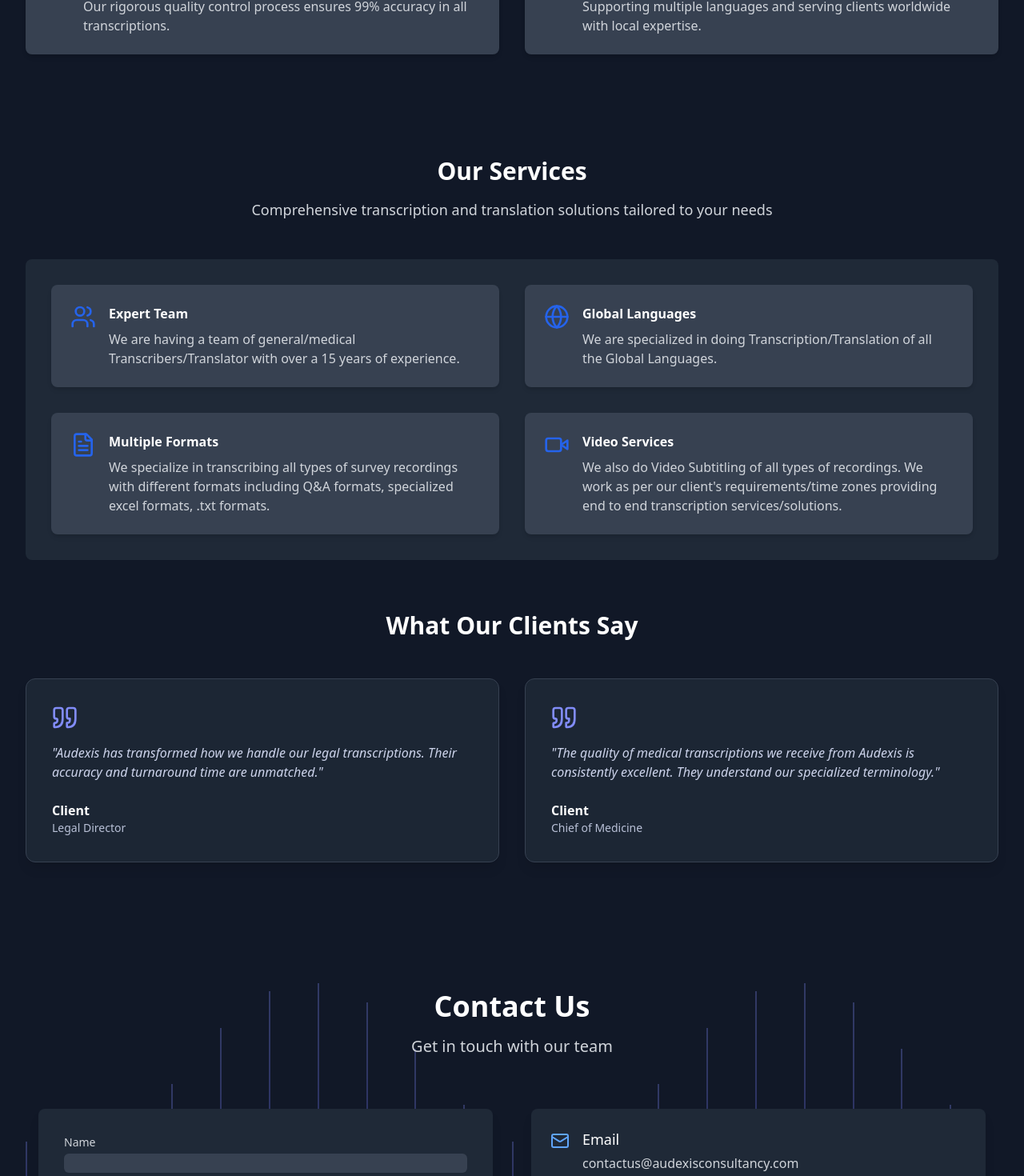
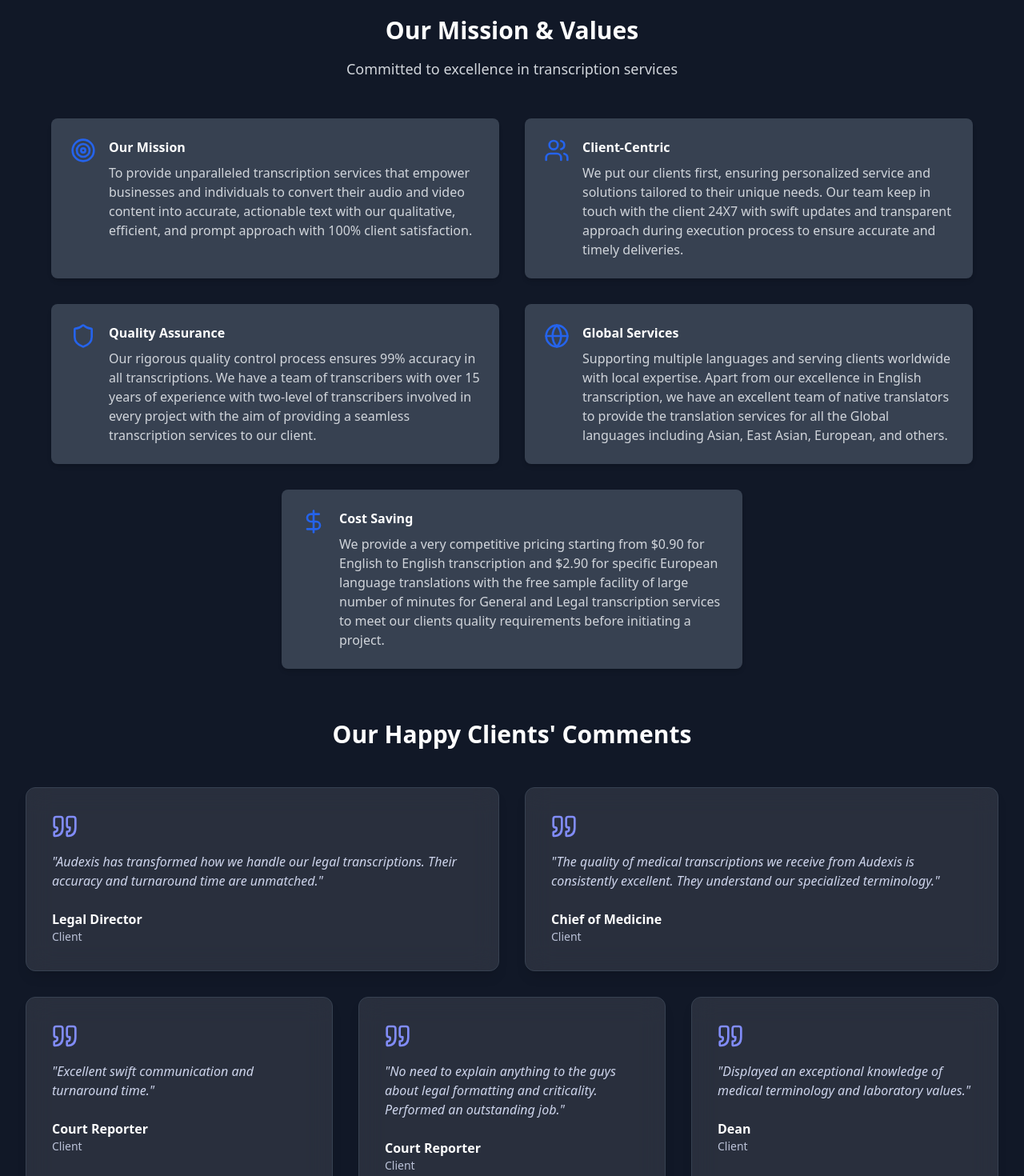
Before and after one commit to newcomer119/Audexis, a React (Vite) app: page /about in a window 1280 px wide. Shown: the part 756-2226 px from the top of the page at 80% size. Built offline with nearby package versions, Linux system fonts and the light colour scheme.

Commit message:
made changes

```diff
--- a/src/App.tsx
+++ b/src/App.tsx
@@ -13,6 +13,9 @@ import { WhyAudexis } from "./components/why-audexis/WhyAudexis";
 import { ScrollToTop } from "./components/ScrollToTop";
 import { MotoProcess } from "./pages/MotoProcess";
 import { MessageCircle } from "lucide-react";
+import { GeneralTranscriptionPage } from './pages/services/GeneralTranscription';
+import { MedicalTranscriptionPage } from './pages/services/MedicalTranscription';
+import { GlobalTranscriptionPage } from './pages/services/GlobalTranscription';
 
 function HomePage() {
   return (
@@ -36,6 +39,9 @@ export function App() {
             <Route path="/upload" element={<Upload />} />
             <Route path="/about" element={<About />} />
             <Route path="/services/legal" element={<LegalTranscriptionPage />} />
+            <Route path="/services/general" element={<GeneralTranscriptionPage />} />
+            <Route path="/services/medical" element={<MedicalTranscriptionPage />} />
+            <Route path="/services/global" element={<GlobalTranscriptionPage />} />
             <Route path="/why-audexis" element={<WhyAudexis />} />
             <Route path="/moto-process" element={<MotoProcess />} />
           </Routes>
--- a/src/components/Footer.tsx
+++ b/src/components/Footer.tsx
@@ -43,9 +43,16 @@ export function Footer() {
             <h3 className="text-lg font-semibold mb-4">Company</h3>
             <ul className="space-y-2 text-gray-400">
               <li>
-                <Link to="/about" className="hover:text-[#2B9BCA] transition-colors">
+                <a
+                  href="#about"
+                  className="hover:text-[#2B9BCA] transition-colors"
+                  onClick={(e) => {
+                    e.preventDefault();
+                    window.scrollTo({ top: 0, behavior: 'smooth' });
+                  }}
+                >
                   About Us
-                </Link>
+                </a>
               </li>
               <li>
                 <a
--- a/src/components/Navbar.tsx
+++ b/src/components/Navbar.tsx
@@ -9,7 +9,7 @@ const serviceLinks = [
   { name: 'Legal Transcription', path: '/services/legal' },
   { name: 'General Transcription', path: '/services/general' },
   { name: 'Medical Transcription', path: '/services/medical' },
-  { name: 'Global Transcription', path: '/services/global' }
+  { name: 'Global Translations', path: '/services/global' }
 ];
 
 export function Navbar() {
--- a/src/components/about/About.tsx
+++ b/src/components/about/About.tsx
@@ -13,74 +13,16 @@ export function About() {
           <h1 className="text-4xl sm:text-5xl font-bold text-gray-900 dark:text-white mb-6">
             About Audexis
           </h1>
-          <p className="text-lg sm:text-xl text-gray-700 dark:text-gray-300 max-w-3xl mx-auto">
-            Audexis is revolutionizing the transcription industry with cutting-edge technology and unwavering commitment to accuracy and client satisfaction.
+          <p className="text-lg sm:text-xl text-gray-700 dark:text-gray-300 max-w-6xl mx-auto leading-relaxed font-semibold">
+            Audexis stands at the forefront of innovation in the transcription industry, combining cutting-edge technology with an unwavering commitment to accuracy and client satisfaction, while continuously pushing the boundaries of what's possible in language services. Our distinguished team comprises highly skilled general and medical transcriptionists and translators, each bringing over 15 years of professional expertise to every project we undertake, ensuring the highest standards of quality and precision in every deliverable. Our comprehensive services span across all Global Languages, demonstrating our exceptional versatility in the field of transcription and translation, while maintaining consistent excellence across diverse linguistic challenges and cultural nuances.
+            <br /><br />
+            <span className="mb-2">
+            We have developed particular expertise in handling diverse survey recordings, adapting to various format requirements including Q&A structures, specialized Excel formats, and .txt file outputs, all while ensuring data integrity and maintaining client confidentiality. Additionally, our video subtitling services cover all types of content, from corporate training materials to entertainment media, ensuring precise and culturally appropriate translations that resonate with target audiences worldwide. We pride ourselves on our flexible approach, operating across different time zones and delivering end-to-end transcription solutions tailored precisely to our clients' specific requirements and deadlines, supported by our robust quality assurance processes and dedicated project management team.
+            </span>
           </p>
         </div>
 
         <Mission />
-
-        {/* Services Section */}
-        <div className="py-16">
-          <div className="text-center mb-12">
-            <h2 className="text-3xl font-bold text-gray-900 dark:text-white mb-4">
-              Our Services
-            </h2>
-            <p className="text-lg text-gray-700 dark:text-gray-300 max-w-3xl mx-auto">
-              Comprehensive transcription and translation solutions tailored to your needs
-            </p>
-          </div>
-
-          <div className="grid grid-cols-1 md:grid-cols-2 gap-8 bg-gray-50 dark:bg-gray-800 rounded-lg p-8">
-            <div className="bg-white dark:bg-gray-700 rounded-lg p-6 shadow-md">
-              <div className="flex items-start space-x-4">
-                <Users className="w-8 h-8 text-blue-600 flex-shrink-0" />
-                <div>
-                  <h3 className="font-semibold text-gray-900 dark:text-white mb-2">Expert Team</h3>
-                  <p className="text-gray-700 dark:text-gray-300">
-                    We are having a team of general/medical Transcribers/Translator with over a 15 years of experience.
-                  </p>
-                </div>
-              </div>
-            </div>
-
-            <div className="bg-white dark:bg-gray-700 rounded-lg p-6 shadow-md">
-              <div className="flex items-start space-x-4">
-                <Globe className="w-8 h-8 text-blue-600 flex-shrink-0" />
-                <div>
-                  <h3 className="font-semibold text-gray-900 dark:text-white mb-2">Global Languages</h3>
-                  <p className="text-gray-700 dark:text-gray-300">
-                    We are specialized in doing Transcription/Translation of all the Global Languages.
-                  </p>
-                </div>
-              </div>
-            </div>
-
-            <div className="bg-white dark:bg-gray-700 rounded-lg p-6 shadow-md">
-              <div className="flex items-start space-x-4">
-                <FileText className="w-8 h-8 text-blue-600 flex-shrink-0" />
-                <div>
-                  <h3 className="font-semibold text-gray-900 dark:text-white mb-2">Multiple Formats</h3>
-                  <p className="text-gray-700 dark:text-gray-300">
-                    We specialize in transcribing all types of survey recordings with different formats including Q&A formats, specialized excel formats, .txt formats.
-                  </p>
-                </div>
-              </div>
-            </div>
-
-            <div className="bg-white dark:bg-gray-700 rounded-lg p-6 shadow-md">
-              <div className="flex items-start space-x-4">
-                <Video className="w-8 h-8 text-blue-600 flex-shrink-0" />
-                <div>
-                  <h3 className="font-semibold text-gray-900 dark:text-white mb-2">Video Services</h3>
-                  <p className="text-gray-700 dark:text-gray-300">
-                    We also do Video Subtitling of all types of recordings. We work as per our client's requirements/time zones providing end to end transcription services/solutions.
-                  </p>
-                </div>
-              </div>
-            </div>
-          </div>
-        </div>
 
         <Testimonials />
         <Contact />
--- a/src/components/about/MIssion.tsx
+++ b/src/components/about/MIssion.tsx
@@ -1,28 +1,33 @@
 import React from 'react';
-import { Target, Users, Shield, Globe } from 'lucide-react';
+import { Target, Users, Shield, Globe, DollarSign } from 'lucide-react';
 
 export function Mission() {
   const values = [
     {
       icon: Target,
       title: 'Our Mission',
-      description: 'To provide unparalleled transcription services that empower businesses and individuals to convert their audio and video content into accurate, actionable text.'
+      description: 'To provide unparalleled transcription services that empower businesses and individuals to convert their audio and video content into accurate, actionable text with our qualitative, efficient, and prompt approach with 100% client satisfaction.'
     },
     {
       icon: Users,
       title: 'Client-Centric',
-      description: 'We put our clients first, ensuring personalized service and solutions tailored to their unique needs.'
+      description: 'We put our clients first, ensuring personalized service and solutions tailored to their unique needs. Our team keep in touch with the client 24X7 with swift updates and transparent approach during execution process to ensure accurate and timely deliveries.'
     },
     {
       icon: Shield,
       title: 'Quality Assurance',
-      description: 'Our rigorous quality control process ensures 99% accuracy in all transcriptions.'
+      description: 'Our rigorous quality control process ensures 99% accuracy in all transcriptions. We have a team of transcribers with over 15 years of experience with two-level of transcribers involved in every project with the aim of providing a seamless transcription services to our client.'
     },
     {
       icon: Globe,
-      title: 'Global Reach',
-      description: 'Supporting multiple languages and serving clients worldwide with local expertise.'
-    }
+      title: 'Global Services',
+      description: 'Supporting multiple languages and serving clients worldwide with local expertise. Apart from our excellence in English transcription, we have an excellent team of native translators to provide the translation services for all the Global languages including Asian, East Asian, European, and others.'
+    },
+    {
+      icon: DollarSign,
+      title: 'Cost Saving',
+      description: 'We provide a very competitive pricing starting from $0.90 for English to English transcription and $2.90 for specific European language translations with the free sample facility of large number of minutes for General and Legal transcription services to meet our clients quality requirements before initiating a project.',
+    },
   ];
 
   return (
@@ -36,8 +41,29 @@ export function Mission() {
         </p>
       </div>
 
-      <div className="grid grid-cols-1 md:grid-cols-2 gap-8">
-        {values.map((value, index) => (
+      <div className="grid grid-cols-1 md:grid-cols-2 lg:grid-cols-2 gap-8 max-w-6xl mx-auto">
+        {values.slice(0, 4).map((value, index) => (
+          <div
+            key={index}
+            className="bg-white dark:bg-gray-700 rounded-lg p-6 shadow-md"
+          >
+            <div className="flex items-start space-x-4">
+              <value.icon className="w-8 h-8 text-blue-600 flex-shrink-0" />
+              <div>
+                <h3 className="font-semibold text-gray-900 dark:text-white mb-2">
+                  {value.title}
+                </h3>
+                <p className="text-gray-700 dark:text-gray-300">
+                  {value.description}
+                </p>
+              </div>
+            </div>
+          </div>
+        ))}
+      </div>
+
+      <div className="mt-8 max-w-xl mx-auto">
+        {values.slice(4).map((value, index) => (
           <div
             key={index}
             className="bg-white dark:bg-gray-700 rounded-lg p-6 shadow-md"
--- a/src/components/about/Testimonials.tsx
+++ b/src/components/about/Testimonials.tsx
@@ -5,27 +5,49 @@ export function Testimonials() {
   const testimonials = [
     {
       quote: "Audexis has transformed how we handle our legal transcriptions. Their accuracy and turnaround time are unmatched.",
-      author: "Client",
-      role: "Legal Director"
+      author: "Legal Director",
+      role: "Client"
     },
     {
       quote: "The quality of medical transcriptions we receive from Audexis is consistently excellent. They understand our specialized terminology.",
-      author: "Client",
-      role: "Chief of Medicine"
+      author: "Chief of Medicine",
+      role: "Client"
+    },
+    {
+      quote: "Excellent swift communication and turnaround time.",
+      author: "Court Reporter",
+      role: "Client"
+    },
+    {
+      quote: "No need to explain anything to the guys about legal formatting and criticality. Performed an outstanding job.",
+      author: "Court Reporter",
+      role: "Client"
+    },
+    {
+      quote: "Displayed an exceptional knowledge of medical terminology and laboratory values.",
+      author: "Dean",
+      role: "Client"
     }
   ];
 
   return (
     <div className="mb-20">
-      <h2 className="text-3xl font-bold text-white text-center mb-12">What Our Clients Say</h2>
-      <div className="grid grid-cols-1 md:grid-cols-2 gap-8">
+      <h2 className="text-3xl font-bold text-gray-900 dark:text-white text-center mb-12">Our Happy Clients' Comments</h2>
+      <div className="grid grid-cols-1 md:grid-cols-6 gap-8">
         {testimonials.map((testimonial, index) => (
-          <div key={index} className="glass-card p-8 rounded-xl relative">
-            <Quote className="h-8 w-8 text-indigo-400 mb-4" />
-            <p className="text-indigo-100/90 mb-6 italic">"{testimonial.quote}"</p>
+          <div
+            key={index}
+            className={`glass-card p-8 rounded-xl relative bg-white/50 dark:bg-white/10 ${
+              index < 2
+                ? 'md:col-span-3'
+                : 'md:col-span-2'
+            }`}
+          >
+            <Quote className="h-8 w-8 text-indigo-600 dark:text-indigo-400 mb-4" />
+            <p className="text-gray-700 dark:text-indigo-100/90 mb-6 italic">"{testimonial.quote}"</p>
             <div>
-              <p className="text-white font-semibold">{testimonial.author}</p>
-              <p className="text-indigo-100/80 text-sm">{testimonial.role}</p>
+              <p className="text-gray-900 dark:text-white font-semibold">{testimonial.author}</p>
+              <p className="text-gray-600 dark:text-indigo-100/80 text-sm">{testimonial.role}</p>
             </div>
           </div>
         ))}
--- a/src/pages/services/GlobalTranscription.tsx
+++ b/src/pages/services/GlobalTranscription.tsx
@@ -10,7 +10,7 @@ export function GlobalTranscriptionPage() {
       <div className="relative max-w-7xl mx-auto px-4 sm:px-6 lg:px-8 py-12">
         <div className="text-center mb-16">
           <h1 className="text-4xl sm:text-5xl font-bold text-gray-900 dark:text-white mb-6">
-            Global Transcription Services
+            Global Translations Services
           </h1>
           <p className="text-lg sm:text-xl text-gray-700 dark:text-gray-300 max-w-3xl mx-auto">
             Multilingual transcription services for international businesses and organizations
@@ -19,7 +19,7 @@ export function GlobalTranscriptionPage() {
 
         <ServiceSection
           id="global"
-          title="Global Transcription"
+          title="Global Translations"
           description="Comprehensive multilingual transcription services with cultural expertise and linguistic accuracy."
           features={[
             "Multiple Language Support",
```
